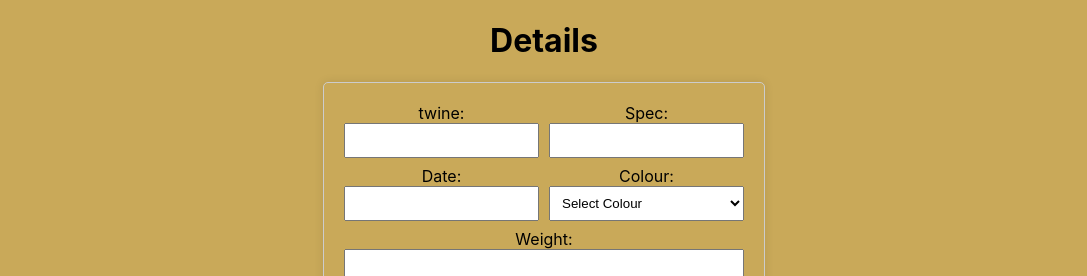
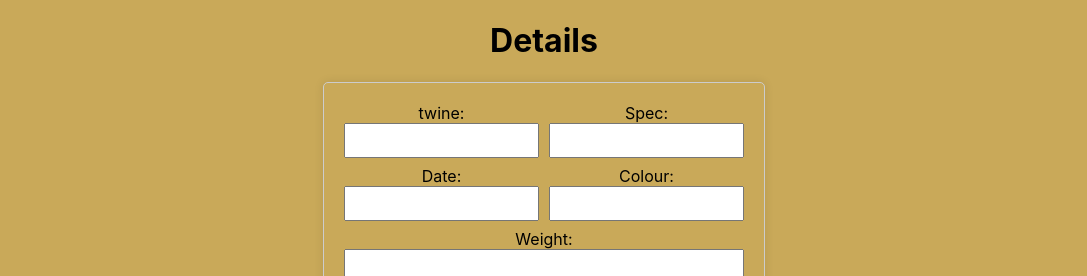
Before and after one commit to Sethu456/mernfront, a React (Create React App) app: page / in a window 1280 px wide. Shown: the top 276 px of the page, without its empty margins (96-1183 px from the left). Built offline with nearby package versions, Linux system fonts and the light colour scheme; no server answers.

Commit message:
Update studentForm.jsx

```diff
--- a/src/component/studentForm.jsx
+++ b/src/component/studentForm.jsx
@@ -189,13 +189,14 @@ const MyForm = ({ editID, setFormSubmitted }) => {
         <label>
           {" "}
           Colour:
-          <select name="gender" value={formData.gender} onChange={handleChange}>
-            <option value="">Select Colour</option>
-            <option value="White">White</option>
-            <option value="Green">Green</option>
-          </select>
-          <span className="error">{formErrors.gender}</span>
-        </label>
+           <input
+            type="text"
+            name="gender"
+            value={formData.gender}
+            onChange={handleChange}
+          />
+          <span className="error">{formErrors.address}</span>
+          </label>
       </div>
 
       <div className="row">
```
